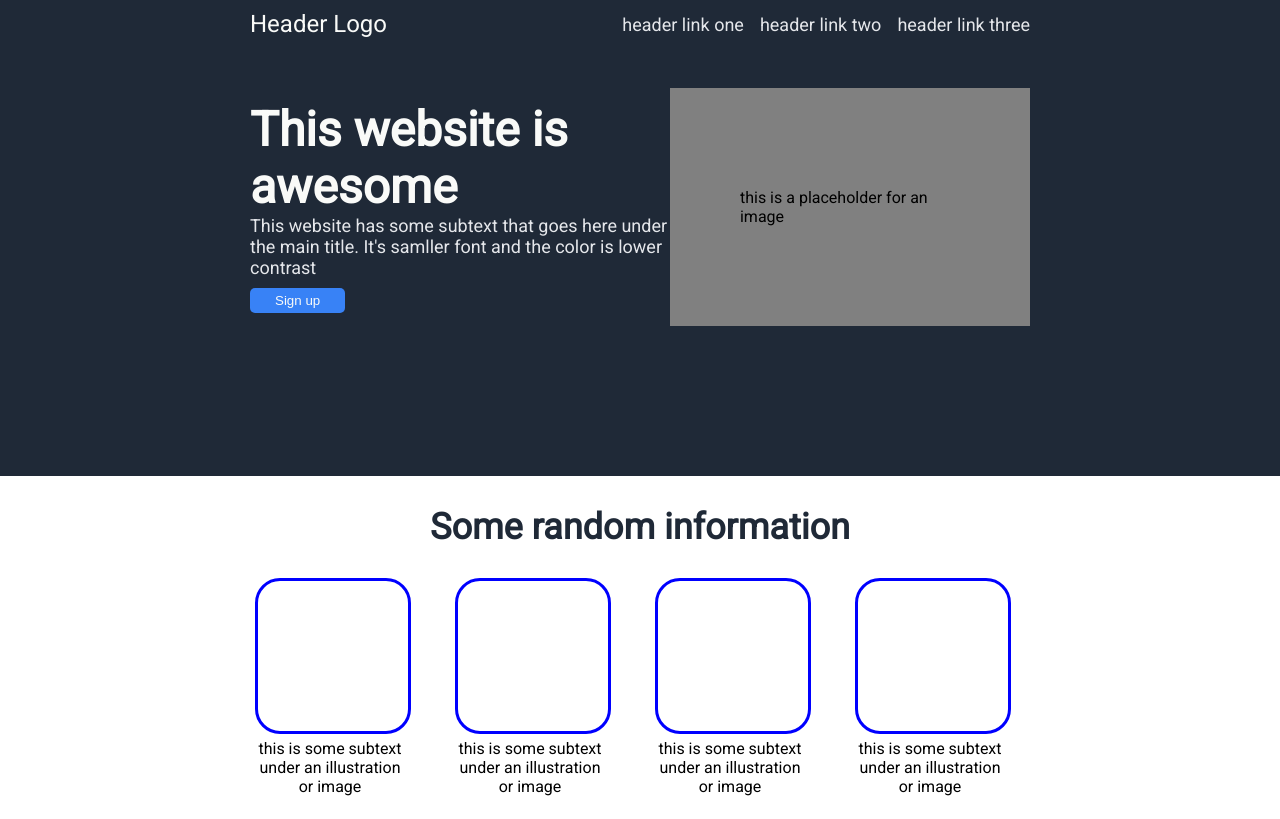
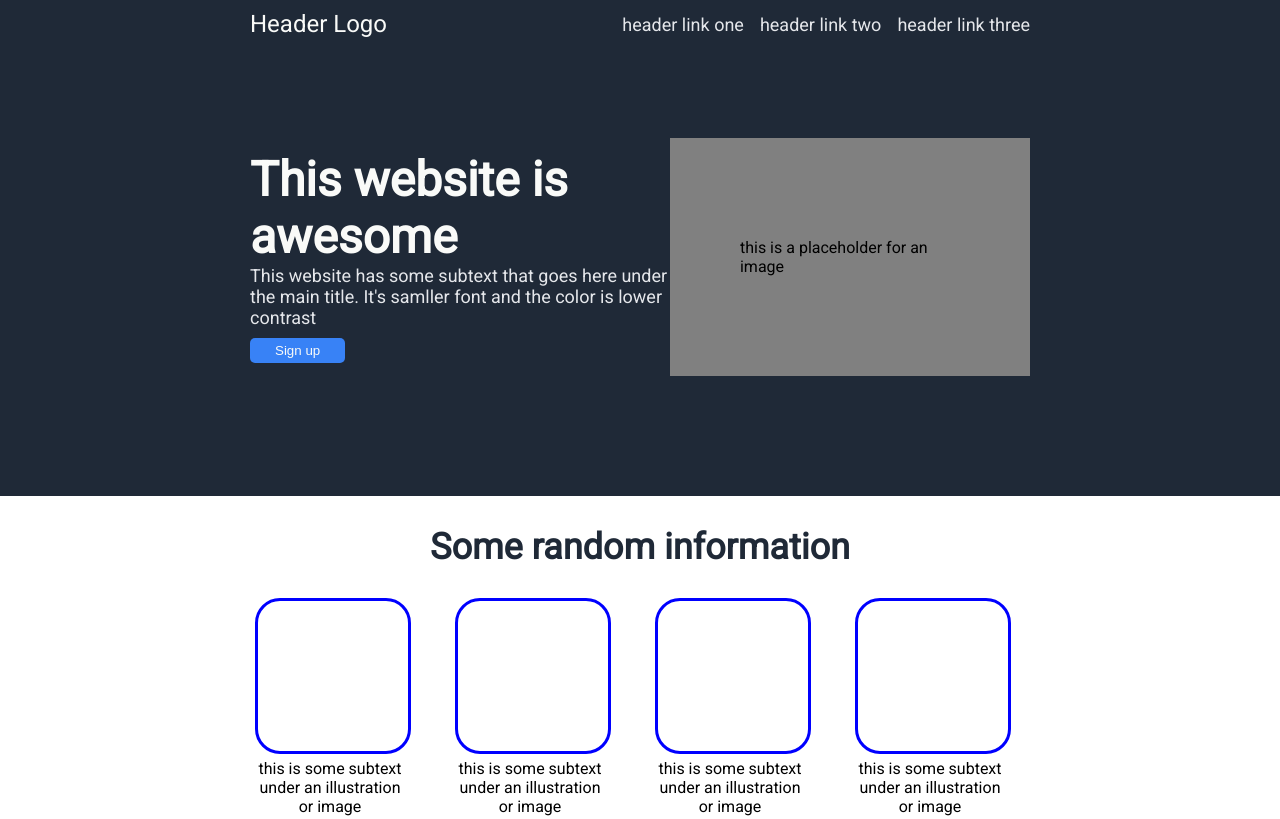
Before and after one commit to bamboratimo/odin-landing-page, a plain HTML site: page index.html in a window 1280 px wide. Shown: the top 819 px of the page. Drawn offline with Linux system fonts and the light colour scheme.

Commit message:
tidy header

```diff
--- a/styles.css
+++ b/styles.css
@@ -12,7 +12,7 @@ body {
 }
 
 .hero-header {
-    padding-bottom: 100px;
+    padding-bottom: 70px;
     background-color: #1F2937;
 }
 
@@ -21,6 +21,7 @@ body {
     justify-content: space-between;
     align-items: center;
     padding: 10px 250px 50px 250px;
+    margin-bottom: 50px;
 }
 
 ul {
```
